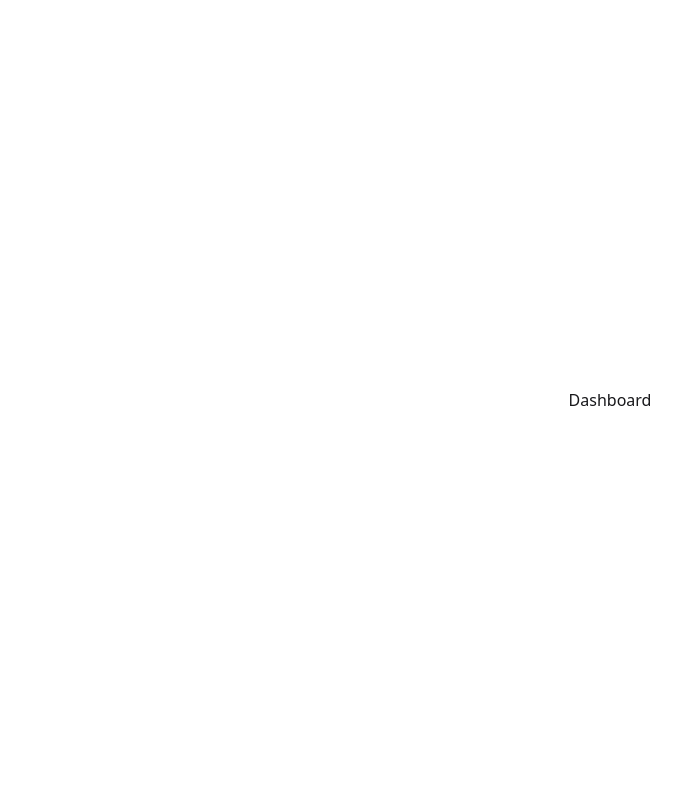
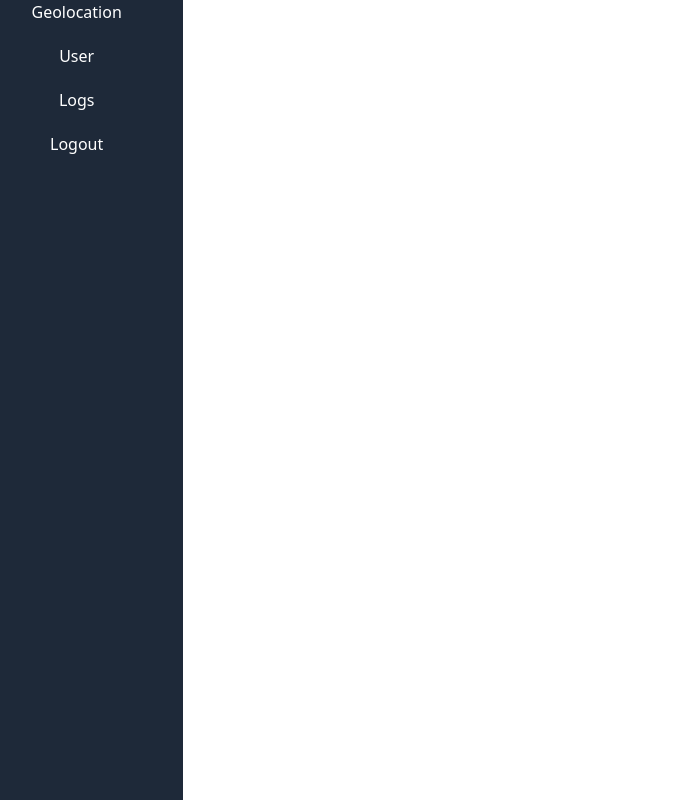
Before and after one commit to geraldsberongoy/Arduino-Hackathon-Web, a React (Vite) app in the folder frontend/: page /dashboard in a window 1280 px wide. Shown: the whole page, without its empty margins (30-711 px from the left). Built offline with nearby package versions, Linux system fonts and the light colour scheme.

Commit message:
feat: add Sidebar component and integrate with DashboardPage for dynamic content rendering

```diff
--- /dev/null
+++ b/frontend/src/components/Sidebar.jsx
@@ -0,0 +1,20 @@
+import React from "react";
+
+const Sidebar = ({ onSelect }) => {
+  return (
+    <div className="min-h-screen w-1/6 bg-gray-800 text-white flex flex-col gap-5">
+      <button onClick={() => onSelect("geolocation")}>Geolocation</button>
+      <button onClick={() => onSelect("user")}>User</button>
+      <button onClick={() => onSelect("logs")}>Logs</button>
+      <button
+        onClick={() => {
+          alert("logout clicked");
+        }}
+      >
+        Logout
+      </button>
+    </div>
+  );
+};
+
+export default Sidebar;
--- a/frontend/src/pages/DashboardPage.jsx
+++ b/frontend/src/pages/DashboardPage.jsx
@@ -1,9 +1,31 @@
-import React from "react";
+import React, { useState } from "react";
+import Sidebar from "../components/Sidebar";
+import Geolocation from "../components/Geolocation";
+import User from "../components/User";
+import Logs from "../components/Logs";
 
 const DashboardPage = () => {
+  const [selectedComponent, setSelectedComponent] = useState("geolocation");
+
+  const renderContent = () => {
+    switch (selectedComponent) {
+      case "geolocation":
+        return <Geolocation />;
+      case "user":
+        return <User />;
+      case "logs":
+        return <Logs />;
+      default:
+        return <Geolocation />;
+    }
+  };
+
   return (
-    <div className=" min-h-screen w-full flex justify-center items-center">
-      Dashboard
+    <div className="min-h-screen w-full flex">
+      <Sidebar onSelect={setSelectedComponent} />
+      <div className="flex-grow flex justify-center items-center">
+        {renderContent()}
+      </div>
     </div>
   );
 };
```
